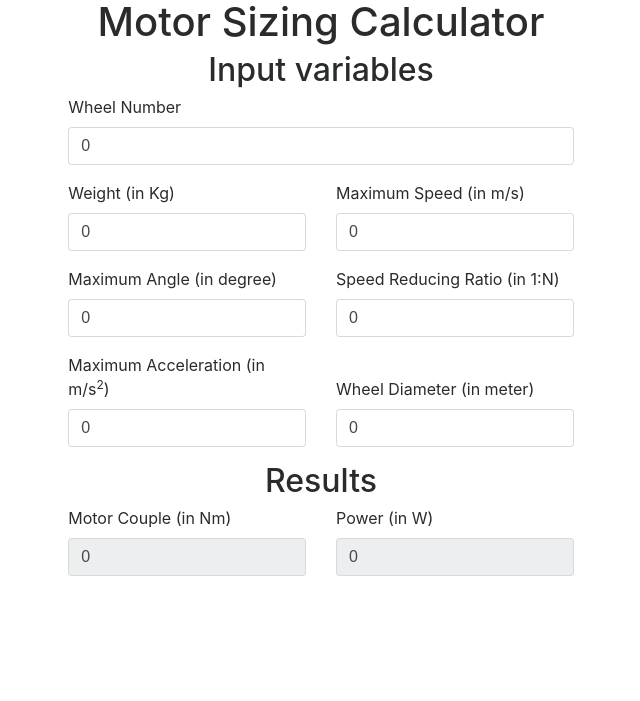
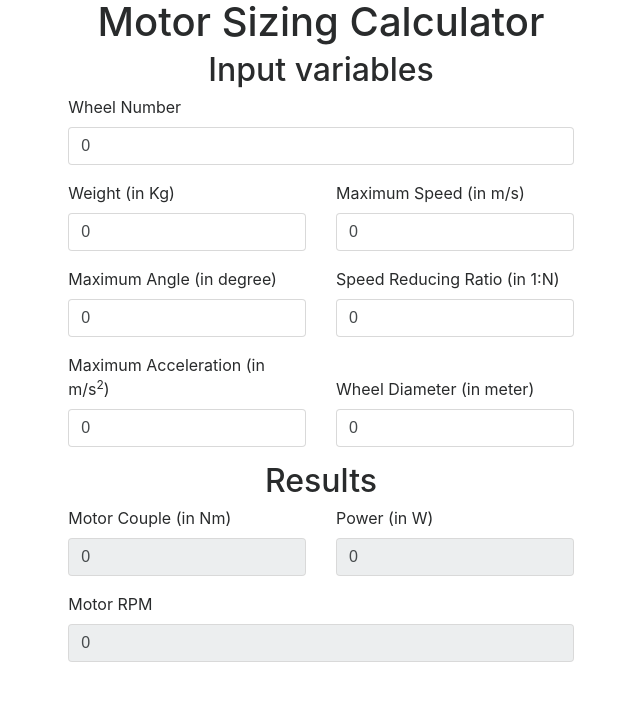
Before and after one commit to greg95000/motor-calculator, a Jekyll site: the page index.html, which Jekyll copies as it is, in a window 1280 px wide. Shown: the top 701 px of the page, without its empty margins (319-959 px from the left). Built offline with Jekyll 4.4.1, drawn with Linux system fonts in a browser that asks for light colours; nearby versions of some CDN libraries.

Commit message:
Added RPM value

```diff
--- a/MotorCalculator.ts
+++ b/MotorCalculator.ts
@@ -75,7 +75,7 @@ class MotorCalculator {
       this._wheelSpeed = 0;
       return;
     }
-    this._wheelSpeed = (this.maxSpeed * 60) / (this.wheelDiameter * Math.PI);
+    this._wheelSpeed = Math.round((this.maxSpeed * 60) / (this.wheelDiameter * Math.PI));
   }
 
   private calculateMotorSpeed() {
@@ -83,8 +83,8 @@ class MotorCalculator {
       this._motorSpeed = 0;
       return;
     }
-    this._motorSpeed = (this.speedReducingRatio * this.maxSpeed * 60) /
-     (this.wheelDiameter * Math.PI);
+    this._motorSpeed = Math.round((this.speedReducingRatio * this.maxSpeed * 60) /
+     (this.wheelDiameter * Math.PI));
   }
 
   private calculateProjectionForce() {
--- a/index.html
+++ b/index.html
@@ -73,6 +73,12 @@
               <input type="text" class="form-control" id="power" value="0" readonly disabled>
             </div>
           </div>
+          <div class="row">
+            <div class="form-group col">
+              <label for="motor-rpm">Motor RPM</label>
+              <input type="text" class="form-control" id="motor-rpm" value="0" readonly disabled>
+            </div>
+          </div>
         </form>
       </div>
     </div>
--- a/js/MotorCalculator.js
+++ b/js/MotorCalculator.js
@@ -59,15 +59,15 @@ var MotorCalculator = /** @class */ (function () {
             this._wheelSpeed = 0;
             return;
         }
-        this._wheelSpeed = (this.maxSpeed * 60) / (this.wheelDiameter * Math.PI);
+        this._wheelSpeed = Math.round((this.maxSpeed * 60) / (this.wheelDiameter * Math.PI));
     };
     MotorCalculator.prototype.calculateMotorSpeed = function () {
         if (this.wheelDiameter == 0) {
             this._motorSpeed = 0;
             return;
         }
-        this._motorSpeed = (this.speedReducingRatio * this.maxSpeed * 60) /
-            (this.wheelDiameter * Math.PI);
+        this._motorSpeed = Math.round((this.speedReducingRatio * this.maxSpeed * 60) /
+            (this.wheelDiameter * Math.PI));
     };
     MotorCalculator.prototype.calculateProjectionForce = function () {
         this._projectionForce = this.weight * this.GRAVITY * Math.sin(this.maxAngle * (Math.PI / 180));
--- a/js/calculate.js
+++ b/js/calculate.js
@@ -16,12 +16,14 @@
   motorCalculator.calculateDimensions();
   $("#motor-couple").val(motorCalculator.getMotorCouple());
   $("#power").val(motorCalculator.getPower());
+  $("#motor-rpm").val(motorCalculator.getMotorSpeed());
   $(`#wheel-number`)
     .on("change", function () {
       motorCalculator.wheelNumber = $(this).val();
       motorCalculator.calculateDimensions();
       $("#motor-couple").val(motorCalculator.getMotorCouple());
       $("#power").val(motorCalculator.getPower());
+      $("#motor-rpm").val(motorCalculator.getMotorSpeed());
   });
 
   $(`#weight`)
@@ -30,6 +32,7 @@
       motorCalculator.calculateDimensions();
       $("#motor-couple").val(motorCalculator.getMotorCouple());
       $("#power").val(motorCalculator.getPower());
+      $("#motor-rpm").val(motorCalculator.getMotorSpeed());
   });
 
   $(`#max-speed`)
@@ -38,6 +41,7 @@
       motorCalculator.calculateDimensions();
       $("#motor-couple").val(motorCalculator.getMotorCouple());
       $("#power").val(motorCalculator.getPower());
+      $("#motor-rpm").val(motorCalculator.getMotorSpeed());
   });
 
   $(`#max-angle`)
@@ -46,6 +50,7 @@
       motorCalculator.calculateDimensions();
       $("#motor-couple").val(motorCalculator.getMotorCouple());
       $("#power").val(motorCalculator.getPower());
+      $("#motor-rpm").val(motorCalculator.getMotorSpeed());
   });
 
   $(`#speed-reducing-ratio`)
@@ -54,6 +59,7 @@
       motorCalculator.calculateDimensions();
       $("#motor-couple").val(motorCalculator.getMotorCouple());
       $("#power").val(motorCalculator.getPower());
+      $("#motor-rpm").val(motorCalculator.getMotorSpeed());
   });
 
   $(`#max-acceleration`)
@@ -62,6 +68,7 @@
       motorCalculator.calculateDimensions();
       $("#motor-couple").val(motorCalculator.getMotorCouple());
       $("#power").val(motorCalculator.getPower());
+      $("#motor-rpm").val(motorCalculator.getMotorSpeed());
   });
 
   $(`#wheel-diameter`)
@@ -70,5 +77,6 @@
       motorCalculator.calculateDimensions();
       $("#motor-couple").val(motorCalculator.getMotorCouple());
       $("#power").val(motorCalculator.getPower());
+      $("#motor-rpm").val(motorCalculator.getMotorSpeed());
   });
 })();
```
